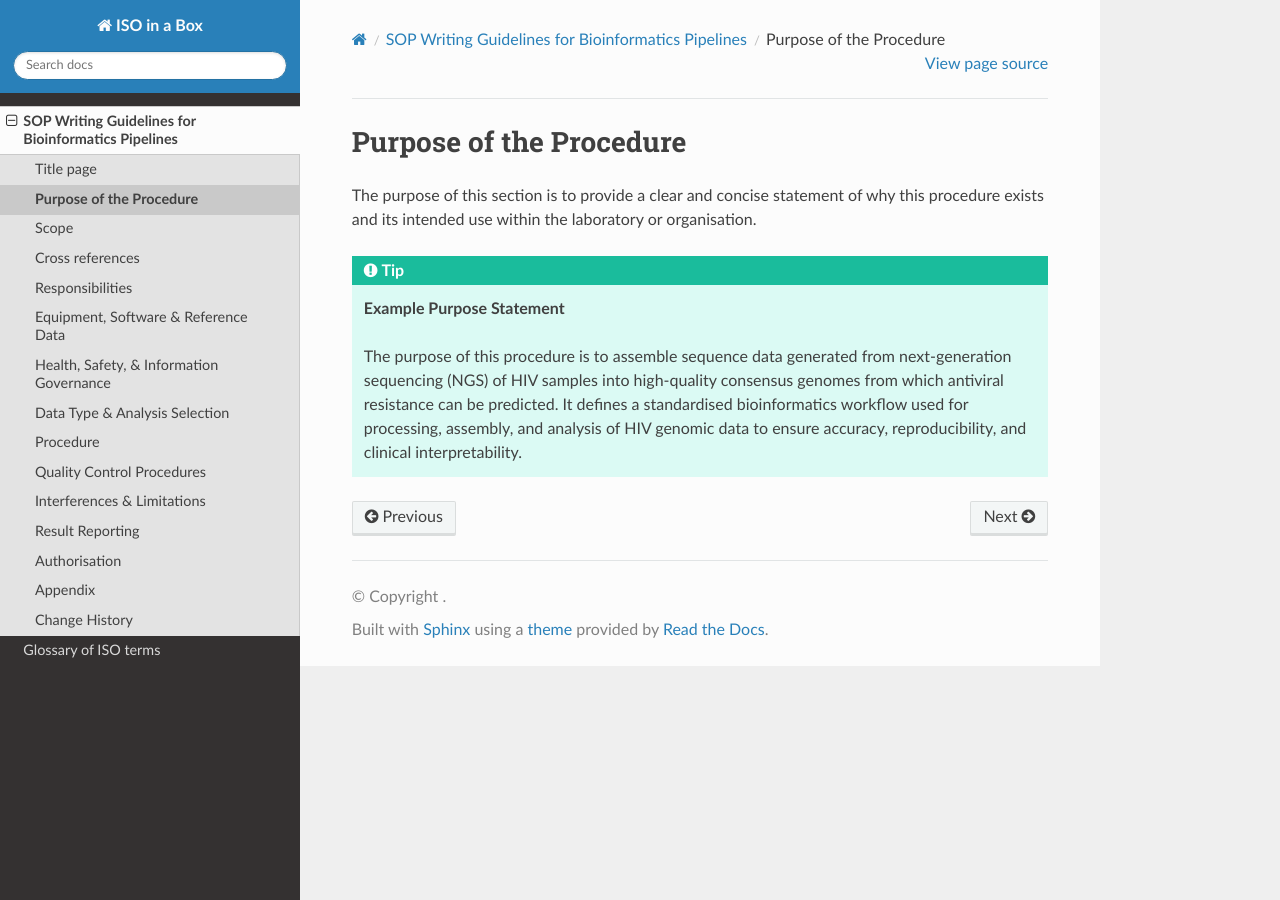
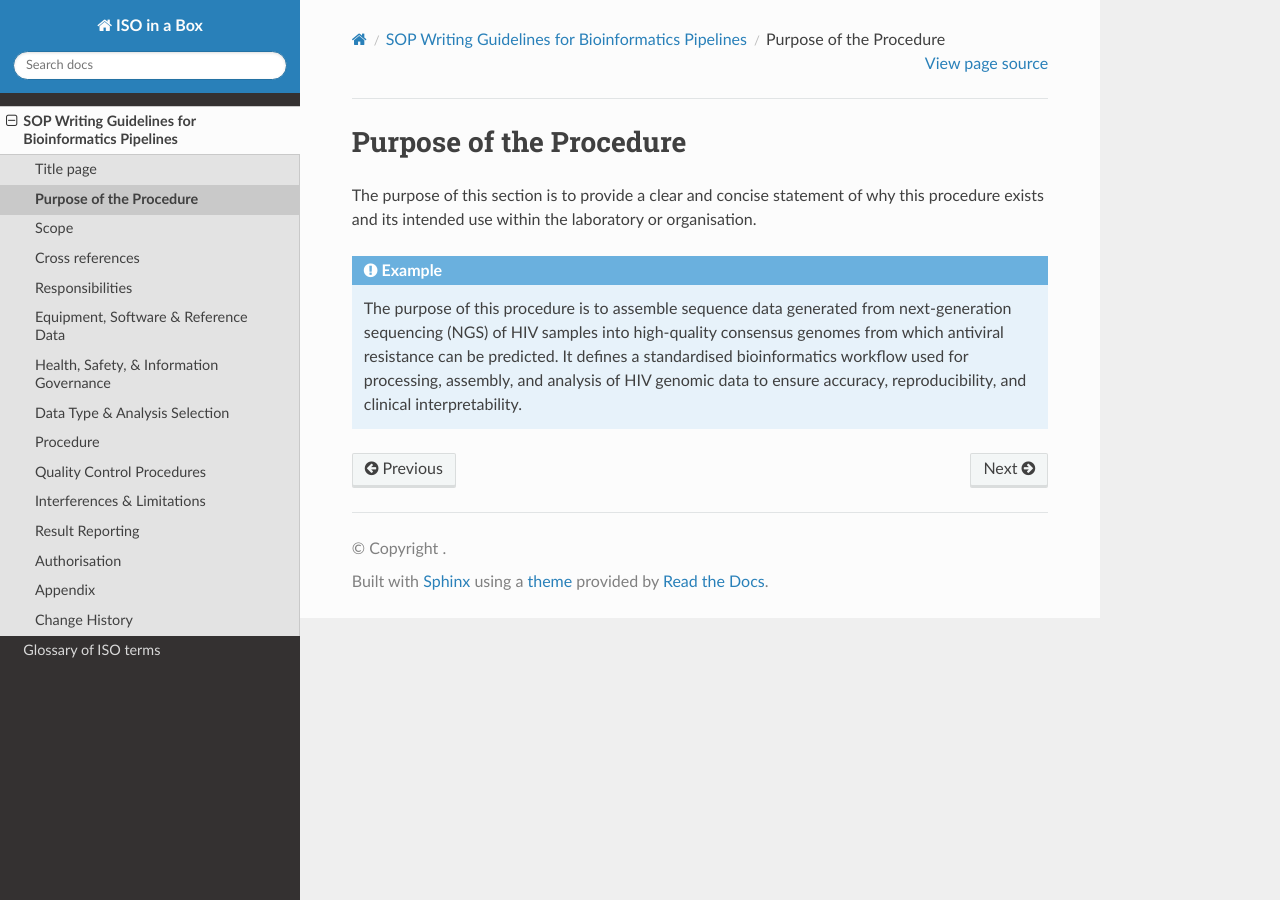
Before and after one commit to ASendellPrice/IIB-rtd, a Sphinx documentation site: the page built from docs/source/sop_guide_purpose.rst, in a window 1280 px wide. Built offline with Sphinx 7.4.7 and the Read the Docs theme 3.1.0, drawn with Linux system fonts in a browser that asks for light colours; pages that are not in the unit, such as notebooks, are missing from menus.

Commit message:
Changing example box form,at

```diff
--- a/docs/source/sop_guide_purpose.rst
+++ b/docs/source/sop_guide_purpose.rst
@@ -3,8 +3,6 @@ Purpose of the Procedure
 
 The purpose of this section is to provide a clear and concise statement of why this procedure exists and its intended use within the laboratory or organisation.
 
-.. tip::
-
-   **Example Purpose Statement**
+.. admonition:: Example
 
    The purpose of this procedure is to assemble sequence data generated from next-generation sequencing (NGS) of HIV samples into high-quality consensus genomes from which antiviral resistance can be predicted. It defines a standardised bioinformatics workflow used for processing, assembly, and analysis of HIV genomic data to ensure accuracy, reproducibility, and clinical interpretability.
```
